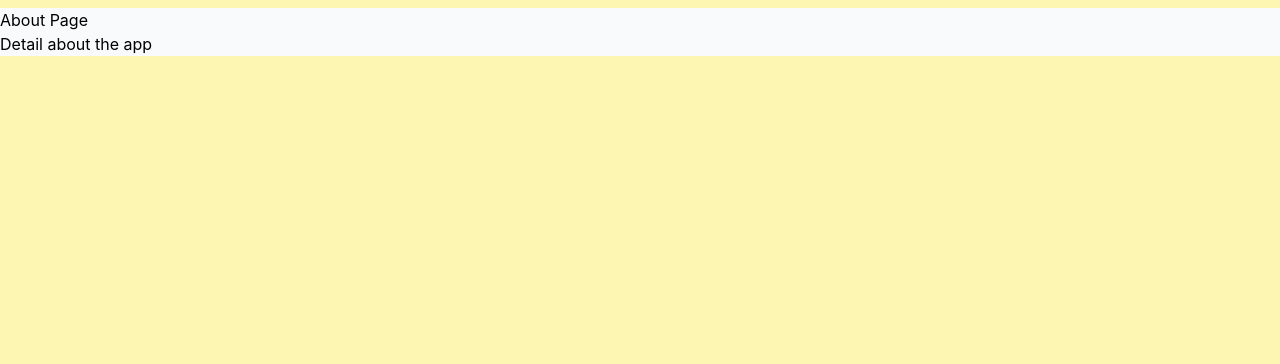
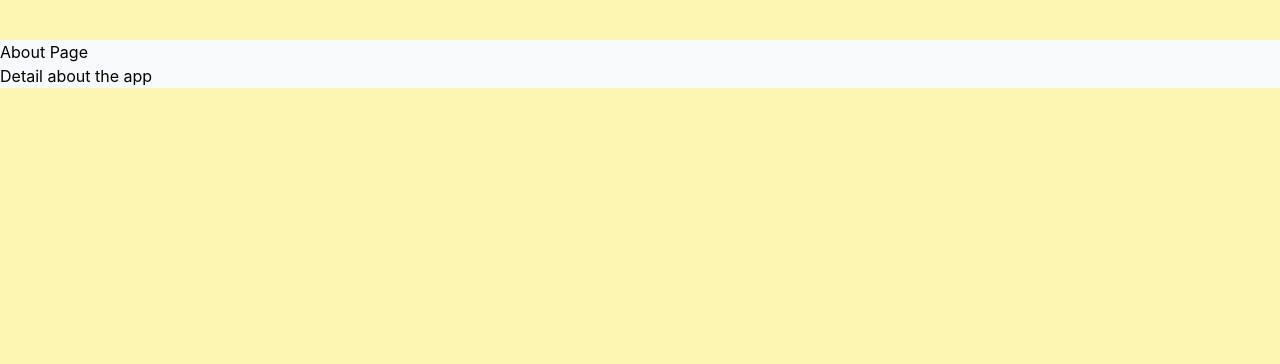
Before and after one commit to eoinlarkin/trax, a Django app: page /about in a window 1280 px wide. Shown: the part 56-420 px from the top of the page. Run offline with Django 4.2, Linux system fonts and the light colour scheme; style sheets or scripts are compiled from the project's sources; some libraries are stand-ins or nearby versions.

Commit message:
fix: override margin top manually for heroku fix

```diff
--- a/templates/base.html
+++ b/templates/base.html
@@ -80,7 +80,7 @@
   <!-- <div class="container bg-white mx-auto mt-24 md:mt-16 border-solid border-2 border-red-800"> -->
 
     <!-- <main class="container h-screen mx-auto mt-0 mb-0 border-solid border-2 border-red-800">  -->
-      <main class="bg-gray-50 flex flex-col mt-24 md:mt-16">
+      <main class="bg-gray-50 flex flex-col md:mt-16" style="margin-top: 6rem;">
         {% block content %}
 
           <!--Container-->
```
